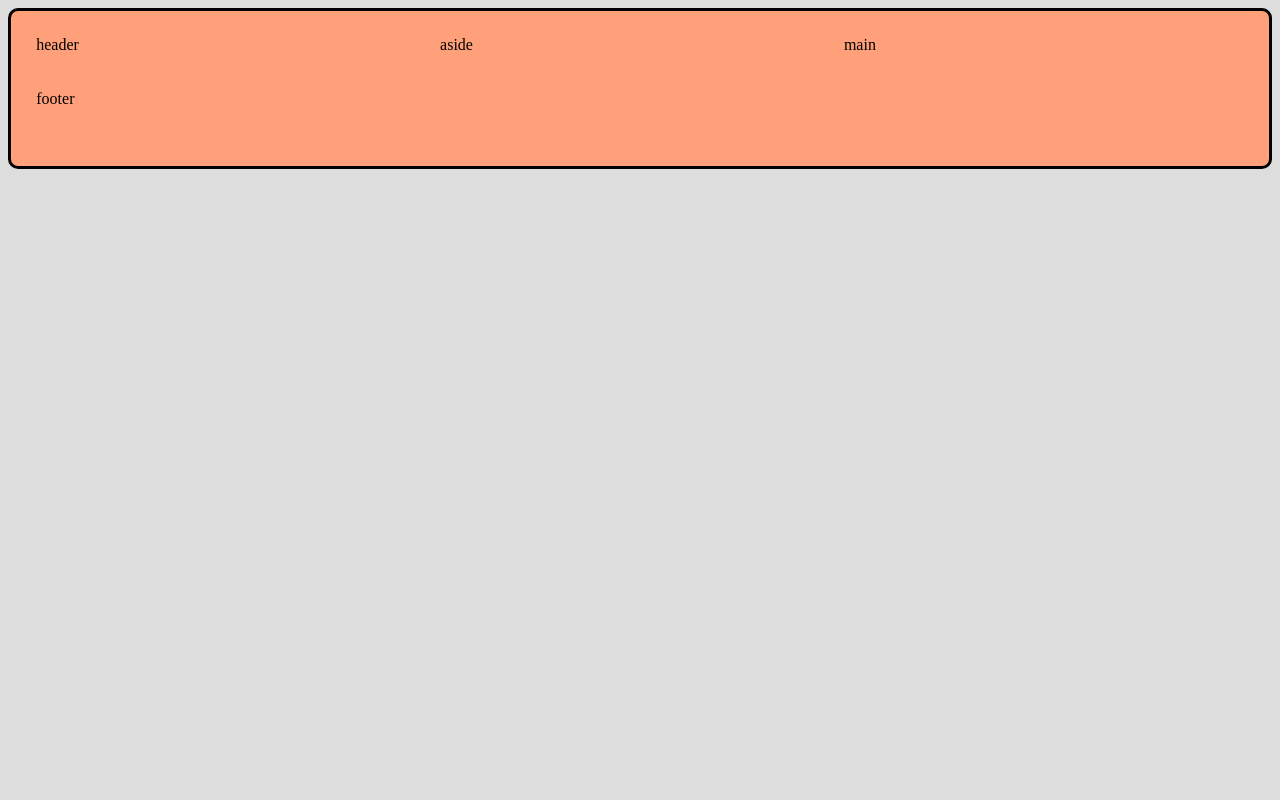
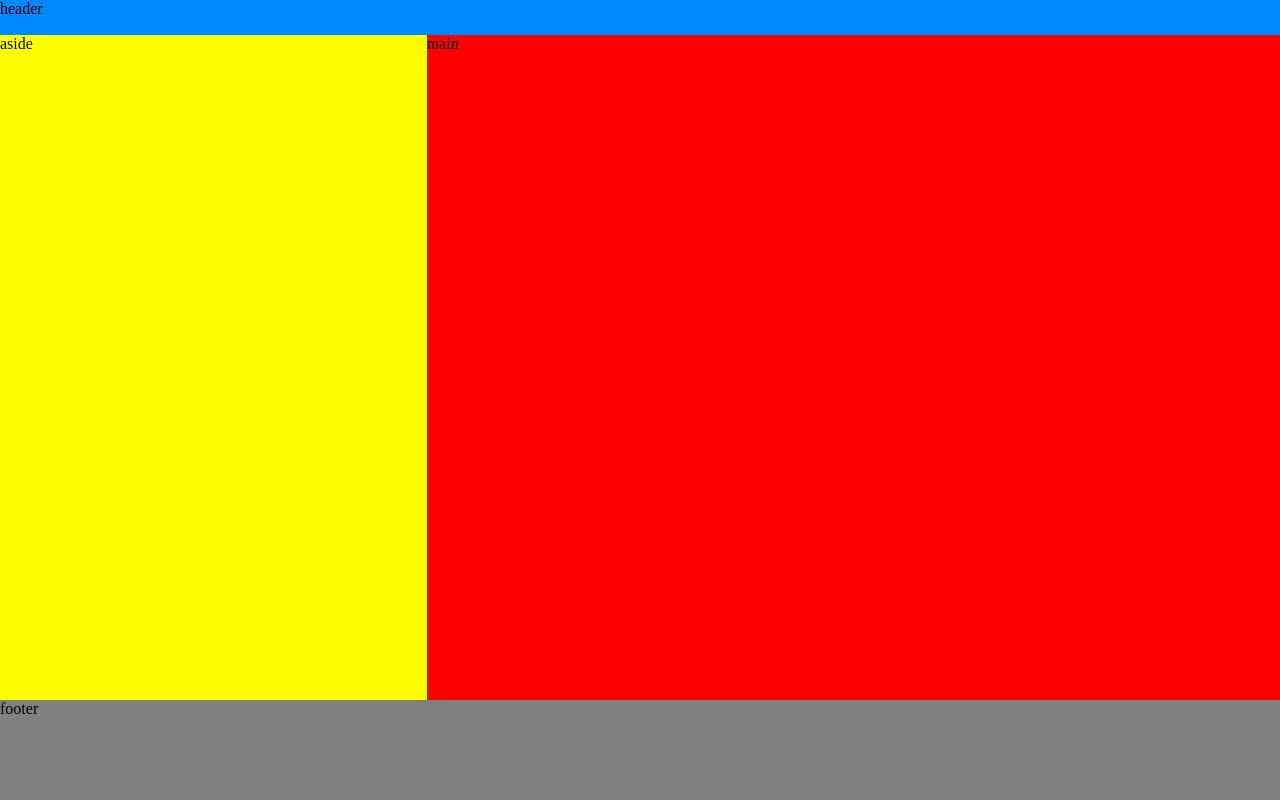
Before and after one commit to YamidHrodriguez/projects, a PHP site: page /Web_projects/experimentos_Web/grid.html in a window 1280 px wide. Run offline with PHP 8.4, Linux system fonts and the light colour scheme.

Commit message:
Layout grid

```diff
--- a/Web_projects/experimentos_Web/styles.css
+++ b/Web_projects/experimentos_Web/styles.css
@@ -1,40 +1,25 @@
 .container{
-    background: lightsalmon;
-    border: 3px solid black;
-    border-radius: 10px;
     display: grid;
-    /*Una manera de hacer responsive, más sencilla*/
-   grid-template-columns: 1fr 1fr;
-   grid-auto-rows: 50px;
-   gap: 4px;
-   padding: 2%;
+    grid-template-columns: 1fr 1fr 1fr;
+    grid-template-rows: 35px 1fr 100px;
+    min-height: 100vh;
 }
+.container header{
+    background: #08f;
+    grid-column: 1/-1;
 
-@media (width > 500px){
-    .container{
-        grid-template-columns: minmax(200px ,1fr) 1fr 1fr;
-    }
 }
-
-.container div{
-    background: lightblue;
-    border: 2px solid #09f;
-    border-radius: 6px;
+.container aside{
+    background: yellow;
 }
-.container div:first-child{
-    background: rgb(126, 208, 126);
-    grid-column: 1 / 3;
-    grid-row: 1 / 3;
-    z-index: 999;
-    opacity: 0.7;
+.container main{
+    background: red;
+    grid-column: span 2;
 }
-.container div:nth-child(2){
-    background: pink;
-    grid-column: 1 / 3;
-    grid-row: 1 / 3;
-    transform: rotate(180deg);
+.container footer{
+    background: grey;
+    grid-column: 1/-1;
 }
 body{
-    background: #ddd;
-
+    margin: 0
 }
```
